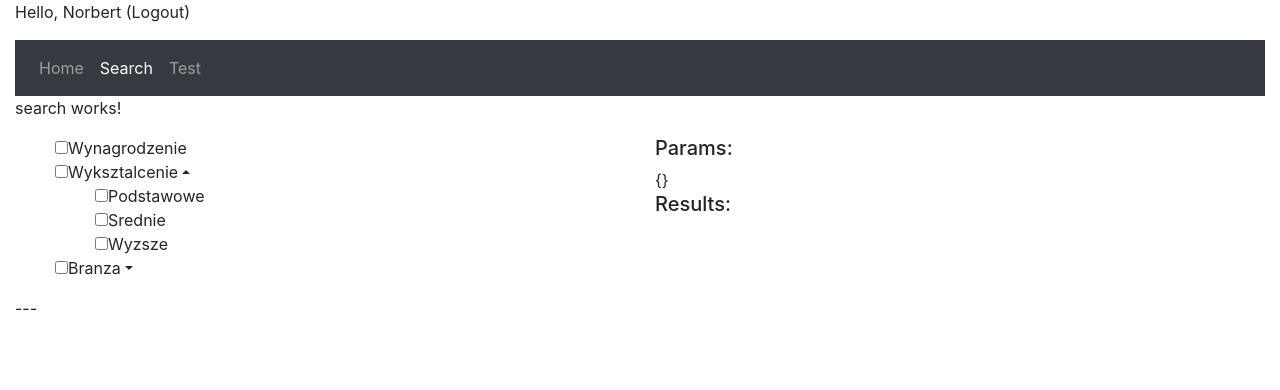
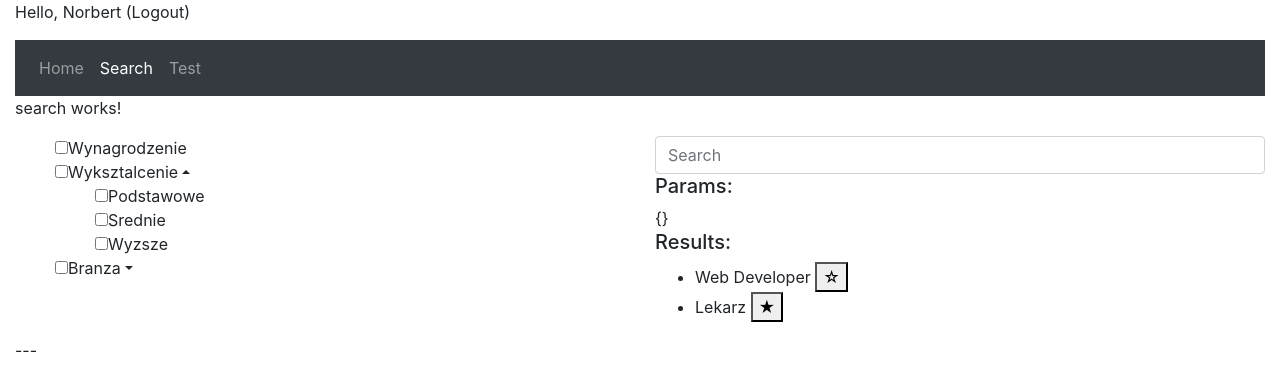
Before and after one commit to ev45ive/torii_projekt, an Angular app: page /search in a window 1280 px wide. Shown: the top 390 px of the page. Built offline with nearby package versions, Linux system fonts and the light colour scheme; data requests are answered from the project's data file.

Commit message:
Favourites

```diff
--- a/data_doradca.json
+++ b/data_doradca.json
@@ -2,8 +2,8 @@
   "users": [
     {
       "id": 1,
-            "email":"norbert@doradca",
-            "password":"supertajne",
+      "email": "norbert@doradca",
+      "password": "supertajne",
       "name": "Tomasz"
     }
   ],
@@ -27,16 +27,11 @@
       }
     }
   ],
-    "favourites":[
+  "favourites": [
     {
-            "id":1,
-            "userId":1,
-            "occupationId":1
-        },
-        {
-            "id":2,
-            "userId":1,
-            "occupationId":2
+      "userId": 1,
+      "occupationId": 2,
+      "id": 1
     }
   ]
 }
--- a/src/app/screens/search.component.ts
+++ b/src/app/screens/search.component.ts
@@ -14,15 +14,17 @@ import { HttpClient } from '@angular/common/http';
             <options-tree [params]="parameters" (paramChange)="treeChange($event)"></options-tree>
         </div>
         <div class="col">
+        <input class="form-control" placeholder="Search" (keyup)="search($event.target.value)">
         <h5>Params:</h5>
         {{ selection | json }}
         <h5>Results:</h5>
-        <ul>
-          <li *ngFor="let result of results">
-            {{result.name}}
-          </li>
+          <ul>
+            <li *ngFor="let result of results">
+              {{result.name}}
+              <button *ngIf="!favourites[result.id]" (click)="favourite(result)">☆</button>
+              <button *ngIf="favourites[result.id]" (click)="favourite(result)">★</button>
+            </li>
         </ul>
-
         </div>
       </div>
       </app-layout>
@@ -31,8 +33,51 @@ import { HttpClient } from '@angular/common/http';
 })
 export class SearchComponent implements OnInit {
 
+  constructor(private http:HttpClient) { }
+
+  ngOnInit() {
+      this.fetchFavourites()
+      this.search('')
+  }
+
   selection = {}
 
+  favourite(occupation){
+    let favourite = this.favourites[occupation.id]
+
+    // Jesli istnieje - usuwamy
+    if(favourite){
+      this.http.delete('http://localhost:3000/favourites/'+favourite.id)
+      .subscribe(()=>this.fetchFavourites())
+    }else{
+      // jesli nie istnieje tworzymy nowy
+      let favourite = {
+          "userId":1,
+          "occupationId":occupation.id
+      }
+      this.http.post('http://localhost:3000/favourites',favourite)
+      .subscribe(()=>{
+        this.fetchFavourites()
+      })
+    }
+  }
+
+  favourites = {}
+  fetchFavourites(){
+    this.http.get('http://localhost:3000/favourites')
+    .subscribe((favourites:any[])=>{
+
+      // czyscimy favourites
+      this.favourites = {}
+
+      // zapisujemy w postaci {id: favourite}
+      // aby szybko znalesc po id - favourites[occupation.id]
+      favourites.forEach(favourite => {
+        this.favourites[favourite.occupationId] = favourite
+      });
+    })
+
+  }
 
   treeChange(event){
     // console.log(event)
@@ -62,7 +107,14 @@ export class SearchComponent implements OnInit {
     })
   }
 
-  results = []
+  search(query=''){
+    this.http.get(`http://localhost:3000/occupations?name_like=${query}`)
+    .subscribe( results => {
+      this.results = results
+    })
+  }
+
+  results
 
   parameters:Item[] = [
     { label: "Wynagrodzenie", children: [], expanded: false },
@@ -86,9 +138,6 @@ export class SearchComponent implements OnInit {
     },
   ]
 
-  constructor(private http:HttpClient) { }
 
-  ngOnInit() {
-  }
 
 }
```
Lines whose indentation alone changed are shown as unchanged.
